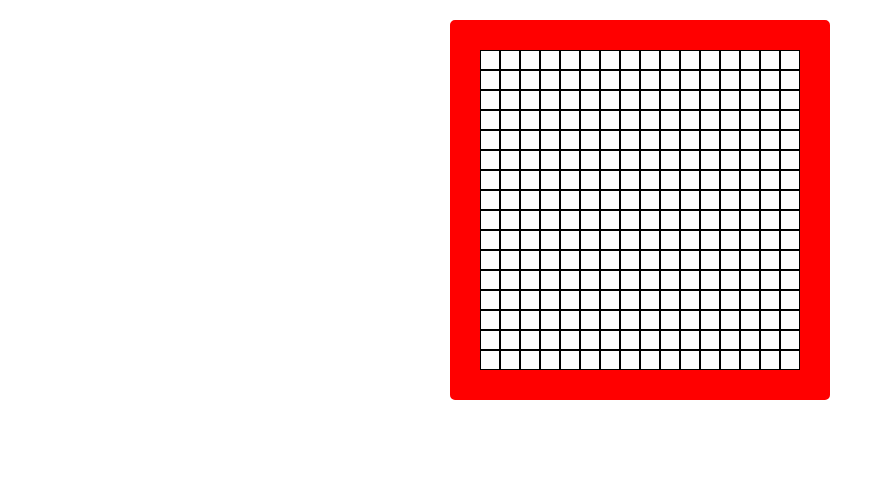
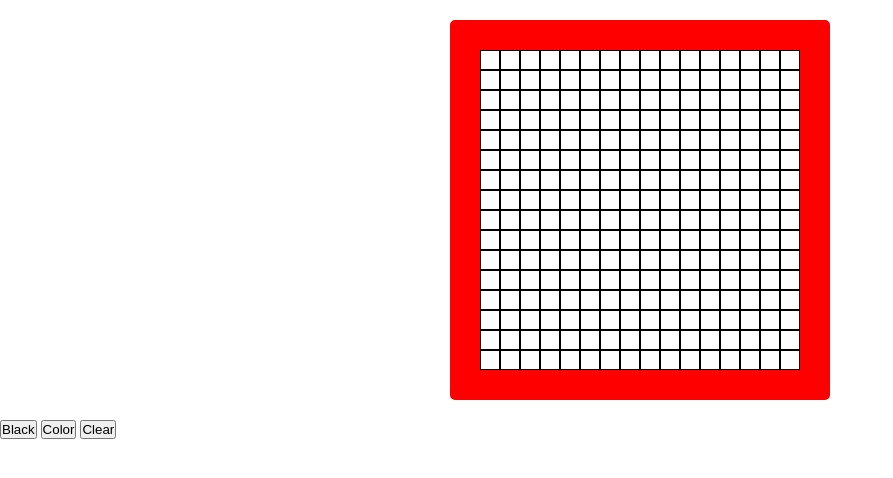
Before and after one commit to klynner33/etch-a-sketch, a plain HTML site: page index.html in a window 1280 px wide. Shown: the whole page, without its empty margins (0-893 px from the left). Drawn offline with Linux system fonts and the light colour scheme.

Commit message:
Added black color and clear buttons

```diff
--- a/index.html
+++ b/index.html
@@ -10,5 +10,8 @@
 </head>
 <body>
     <div class="container"></div>
+    <button id="black-btn" class="button">Black</button>
+    <button id="color-btn" class="button">Color</button>
+    <button id="clear-btn" class="button">Clear</button>
 </body>
 </html>
```
